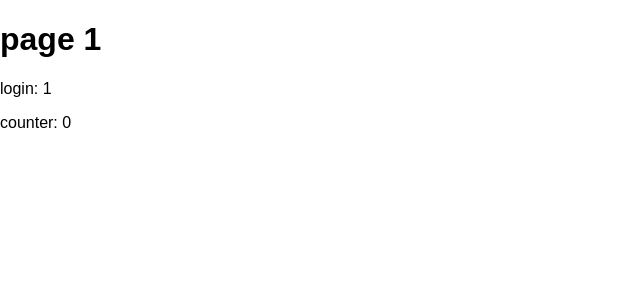
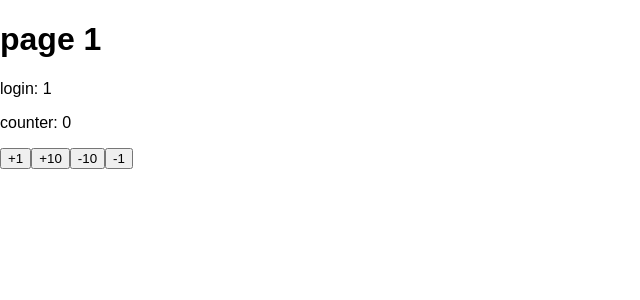
Before and after one commit to dima117/store2, a React (Create React App) app in the folder store2.Admin/frontend/: page /p1/1 in a window 1280 px wide. Shown: the top 300 px of the page, without its empty margins (0-640 px from the left). Built offline with nearby package versions, Linux system fonts and the light colour scheme; the HTML template or start-up script is replaced by a standard one; what @azure/ms-rest-js would draw is missing.

Commit message:
тестовая страница: изменение счетчика через ui

```diff
--- a/store2.Admin/frontend/src/actions/index.ts
+++ b/store2.Admin/frontend/src/actions/index.ts
@@ -4,6 +4,13 @@ export type TEST_INCREMENT = typeof TEST_INCREMENT;
 export interface TestIncrementAction {
     type: TEST_INCREMENT;
     count: number;
+}
+
+export function increment(count: number): TestIncrementAction {
+    return {
+        type: TEST_INCREMENT,
+        count: count
+    };
 }
 
 export const TEST_DECREMENT = 'TEST_DECREMENT';
@@ -14,4 +21,11 @@ export interface TestDecrementAction {
     count: number;
 }
 
+export function decrement(count: number): TestDecrementAction {
+    return {
+        type: TEST_DECREMENT,
+        count: count
+    };
+}
+
 export type Action = TestIncrementAction | TestDecrementAction;
--- a/store2.Admin/frontend/src/components/Page1.tsx
+++ b/store2.Admin/frontend/src/components/Page1.tsx
@@ -5,9 +5,27 @@ export interface StateProps {
     count: number;
 }
 
-export interface DispatchProps {}
+export interface DispatchProps {
+    onIncrement: (value: number) => void;
+    onDecrement: (value: number) => void;
+}
 
 export class Page1 extends React.Component<StateProps & DispatchProps> {
+
+    onClickBtnInc = (e: React.MouseEvent<HTMLButtonElement>) => {
+        if (e.target instanceof HTMLButtonElement) {
+            const value = Number(e.target.dataset.value);
+            this.props.onIncrement(value);
+        }
+    }
+
+    onClickBtnDec = (e: React.MouseEvent<HTMLButtonElement>) => {
+        if (e.target instanceof HTMLButtonElement) {
+            const value = Number(e.target.dataset.value);
+            this.props.onDecrement(value);
+        }
+    }
+
     render() {
         const { login, count } = this.props;
 
@@ -15,6 +33,12 @@ export class Page1 extends React.Component<StateProps & DispatchProps> {
             <h1>page 1</h1>
             <p>login: {login}</p>
             <p>counter: {count}</p>
+            <p>
+                <button onClick={this.onClickBtnInc} data-value="1">+1</button>
+                <button onClick={this.onClickBtnInc} data-value="10">+10</button>
+                <button onClick={this.onClickBtnDec} data-value="10">-10</button>
+                <button onClick={this.onClickBtnDec} data-value="1">-1</button>
+            </p>
         </>;
     }
 }
--- a/store2.Admin/frontend/src/containers/Page1Container.ts
+++ b/store2.Admin/frontend/src/containers/Page1Container.ts
@@ -4,6 +4,7 @@ import { RouteComponentProps } from 'react-router-dom';
 
 import { Page1, StateProps, DispatchProps } from '../components/Page1';
 import { State } from '../reducers';
+import { increment, decrement } from '../actions';
 
 interface RouteProps {
     login?: string;
@@ -24,7 +25,10 @@ function mapStateToProps(state: State, ownProps: OwnProps): StateProps {
 }
 
 function mapDispatchToProps(dispatch: Dispatch): DispatchProps{
-    return {};
+    return {
+        onIncrement: (value: number) => dispatch(increment(value)),
+        onDecrement: (value: number) => dispatch(decrement(value))
+    };
 }
 
 export const Page1Container = connect<StateProps, DispatchProps, OwnProps, State>(
```
